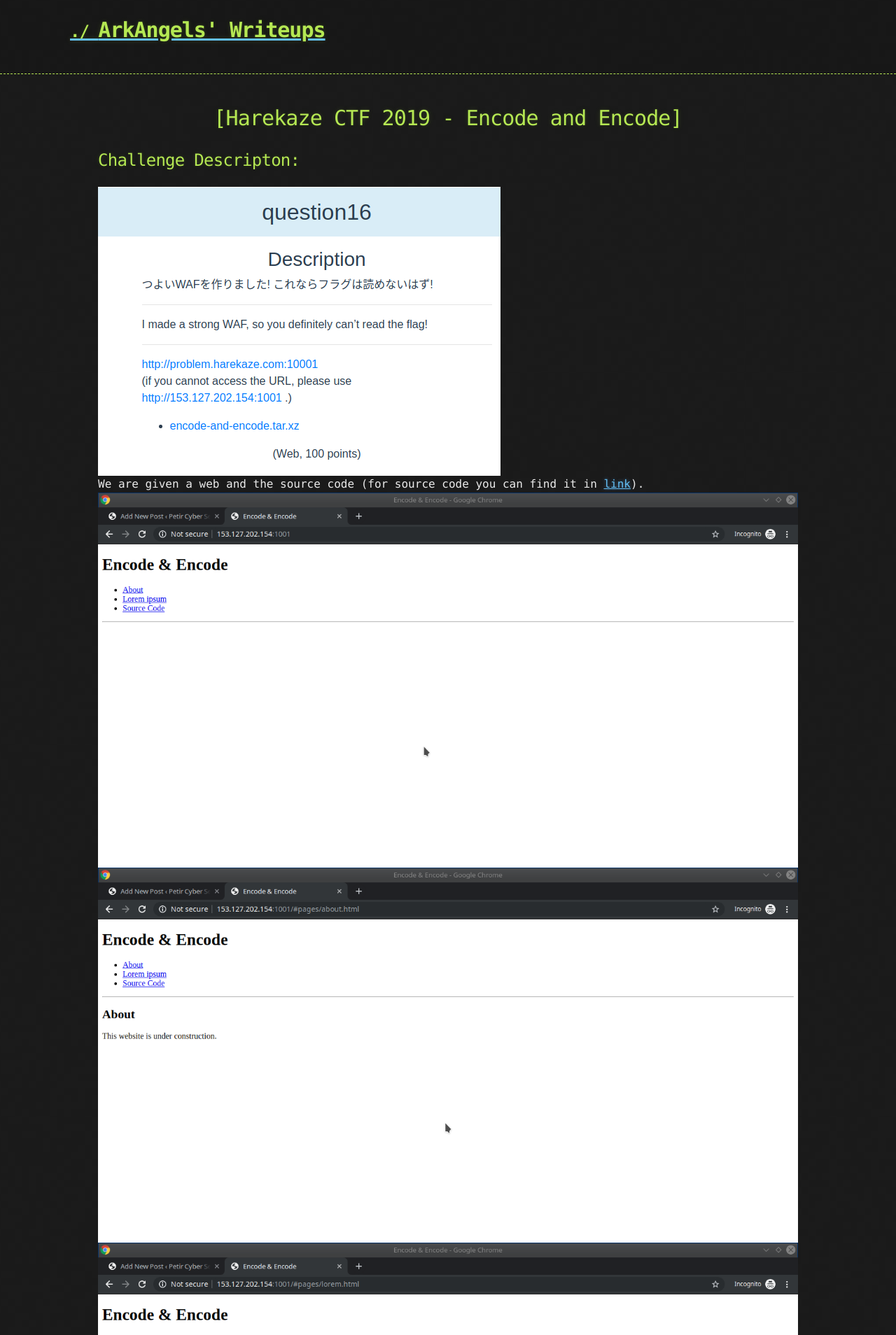
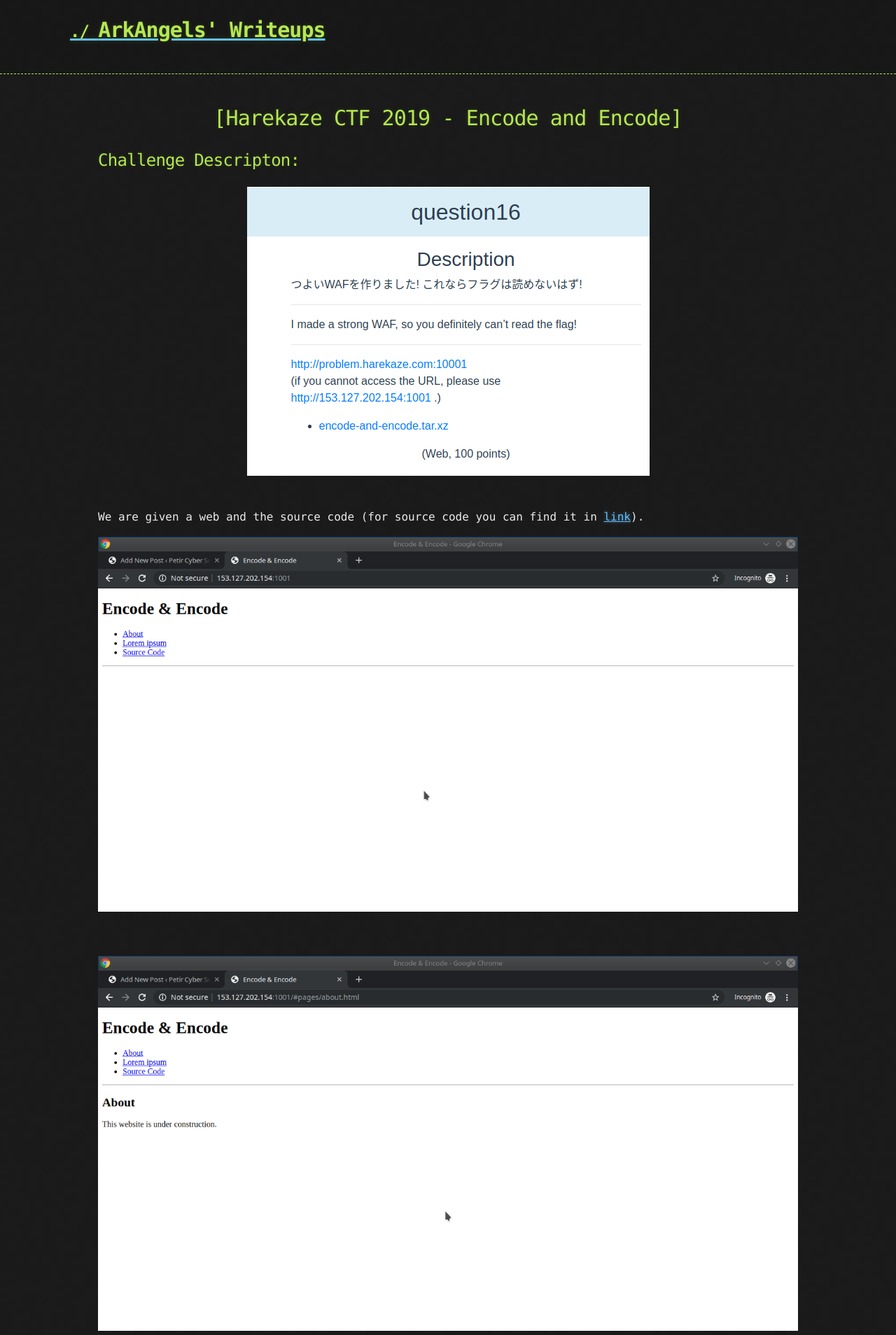
Before and after one commit to ArkAngels/ArkAngels.github.io, a Jekyll site: the page built from ctf/harekazectf2019/encode_and_encode/index.md, in a window 1280 px wide. Shown: the top 1908 px of the page at 70% size. Built offline with Jekyll 4.4.1, drawn with Linux system fonts in a browser that asks for light colours; the repository's description, which GitHub fills in, is left out.

Commit message:
Test new writeup

````diff
--- a/ctf/harekazectf2019/encode_and_encode/index.md
+++ b/ctf/harekazectf2019/encode_and_encode/index.md
@@ -5,11 +5,11 @@ title: [Harekaze CTF 2019 - Encode and Encode]
 
 <h1 align="center">[Harekaze CTF 2019 - Encode and Encode]</h1>
 ## Challenge Descripton:
-<img src="https://blog.xarkangels.com/ctf/assets/harekaze2019_encode/challdesc.png" align="center"><br>
+<p align="center"><img src="https://blog.xarkangels.com/ctf/assets/harekaze2019_encode/challdesc.png"></p><br>
 We are given a web and the source code (for source code you can find it in <a href="https://github.com/ArkAngels/CTF-Source-Codes/tree/master/Harekaze%20CTF%202019%20-%20Encode%20and%20Encode">link</a>).<br>
-<img src="https://blog.xarkangels.com/ctf/assets/harekaze2019_encode/index.png" align="center"><br>
-<img src="https://blog.xarkangels.com/ctf/assets/harekaze2019_encode/about.png" align="center"><br>
-<img src="https://blog.xarkangels.com/ctf/assets/harekaze2019_encode/lorem.png" align="center"><br>
+<p align="center"><img src="https://blog.xarkangels.com/ctf/assets/harekaze2019_encode/index.png"></p><br>
+<p align="center"><img src="https://blog.xarkangels.com/ctf/assets/harekaze2019_encode/about.png"></p><br>
+<p align="center"><img src="https://blog.xarkangels.com/ctf/assets/harekaze2019_encode/lorem.png"></p><br>
 
 From here, there are 3 pages that we can access; about, lorem, and source code of the <b>query.php</b>. Let's take a look at <b>query.php</b> first:
 ```php
````
